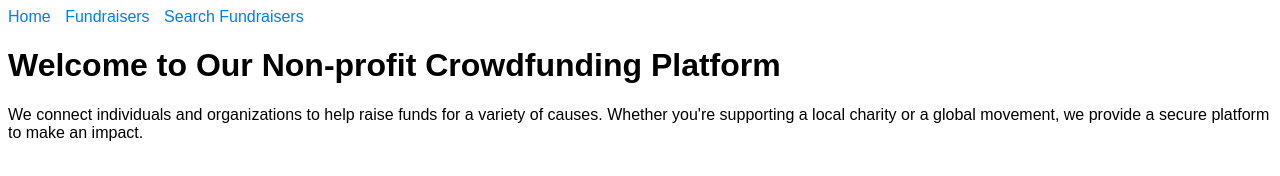
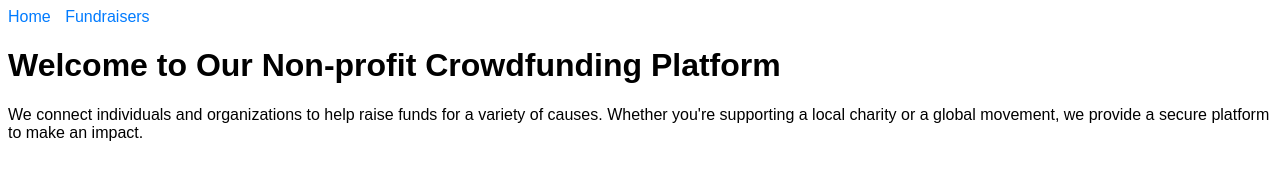
Before and after one commit to Dhruvp-132/Web_Development_II_Ass2-, a website: page index.html in a window 1280 px wide. Drawn offline with Linux system fonts and the light colour scheme; no server answers.

Commit message:
Updating

```diff
--- a/index.html
+++ b/index.html
@@ -16,8 +16,7 @@
 
     <div class="menu">
         <a href="index.html">Home</a>
-        <a href="fundraiser.html">Fundraisers</a>
-        <a href="search.html">Search Fundraisers</a>
+        <a href="search.html">Fundraisers</a>
     </div>
 
     <h1>Welcome to Our Non-profit Crowdfunding Platform</h1>
```
